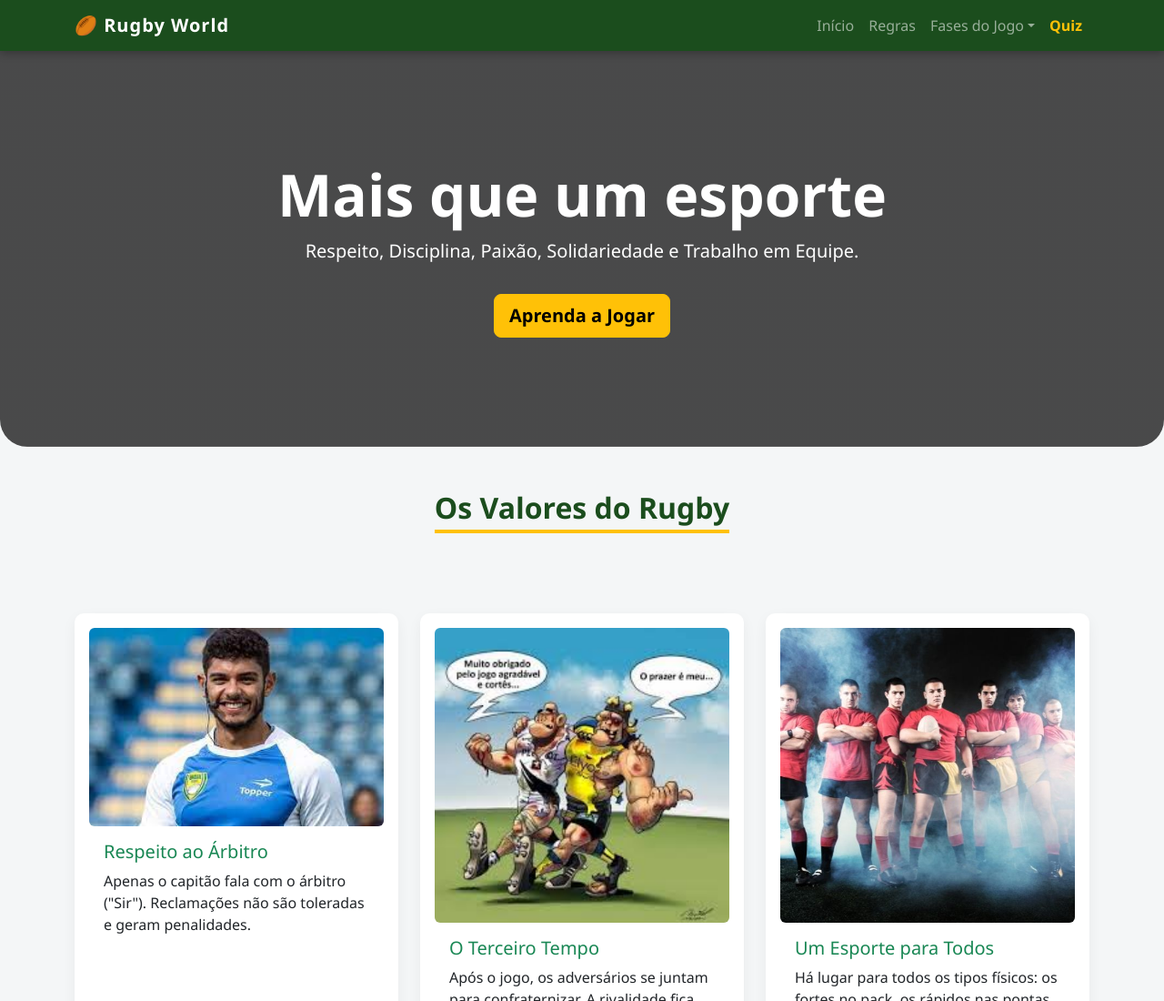
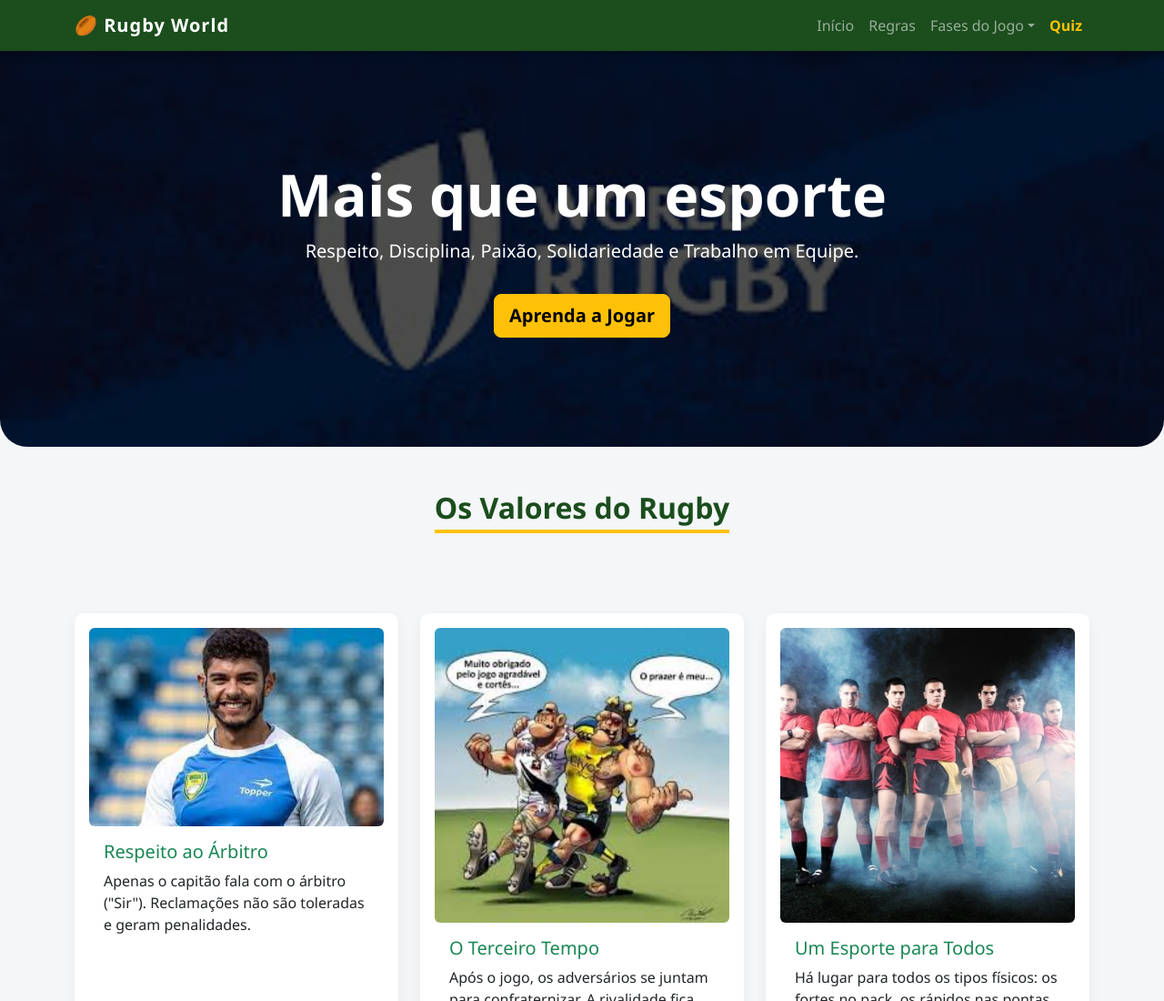
Before and after one commit to SiKanjo/rugbyguide, a plain HTML site: page index.html in a window 1280 px wide. Shown: the top 1100 px of the page at 91% size. Drawn offline with nearby package versions, Linux system fonts and the light colour scheme; files whose address does not match are found by name.

Commit message:
Fix formatting issues in style.css

```diff
--- a/style.css
+++ b/style.css
@@ -25,7 +25,7 @@ body {
 }
 
 .hero-section {
-    background: linear-gradient(rgba(0,0,0,0.7), rgba(0,0,0,0.7)), url('image/hero.jpg') no-repeat center center;
+    background: linear-gradient(rgba(0,0,0,0.7), rgba(0,0,0,0.7)), url('hero.jpg') no-repeat center center;
     background-size: cover;
     background-position: center;
     color: white;
@@ -76,4 +76,5 @@ footer {
     color: #aaa;
     padding: 30px 0;
     margin-top: 60px;
+
 }
```
